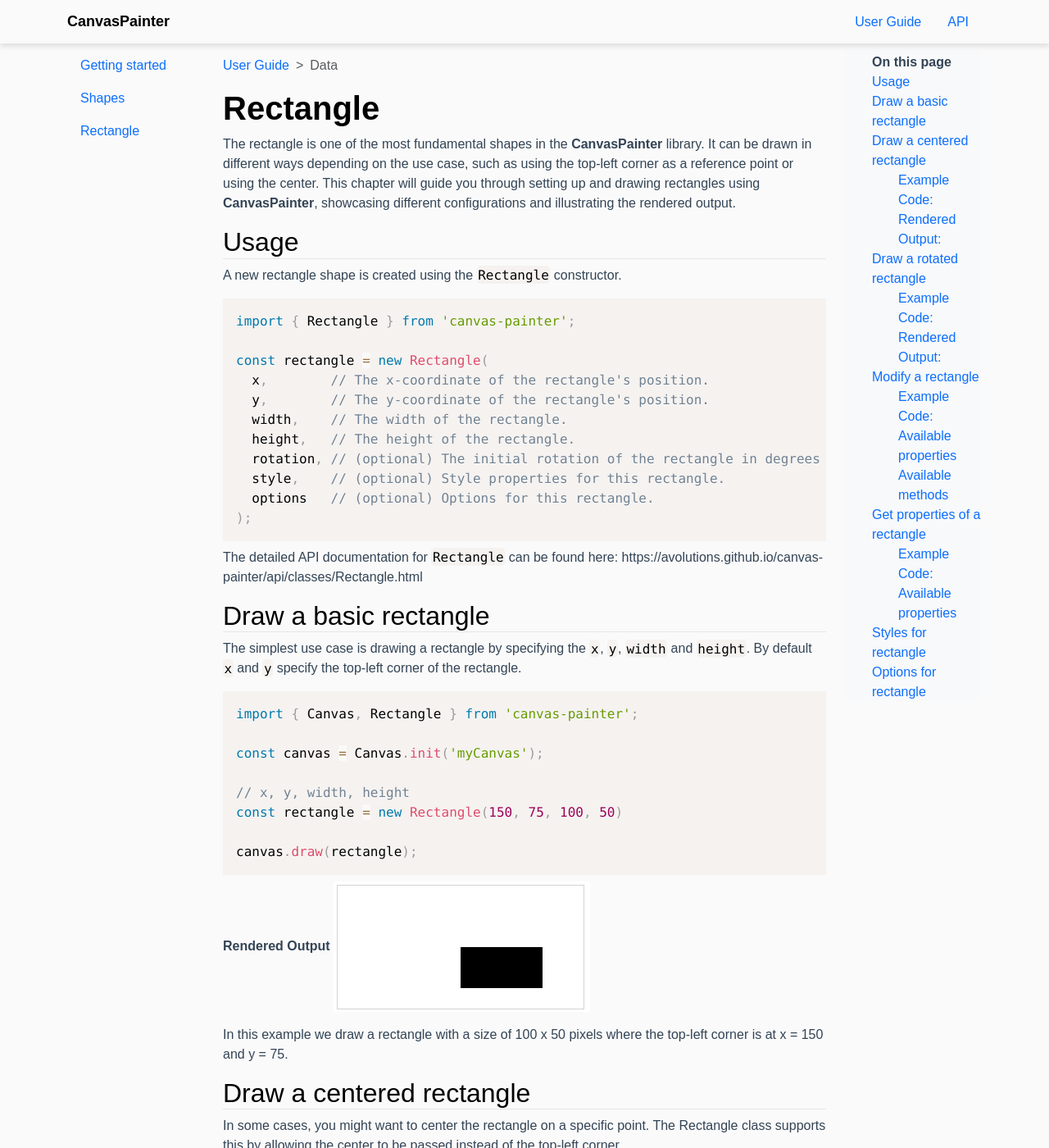
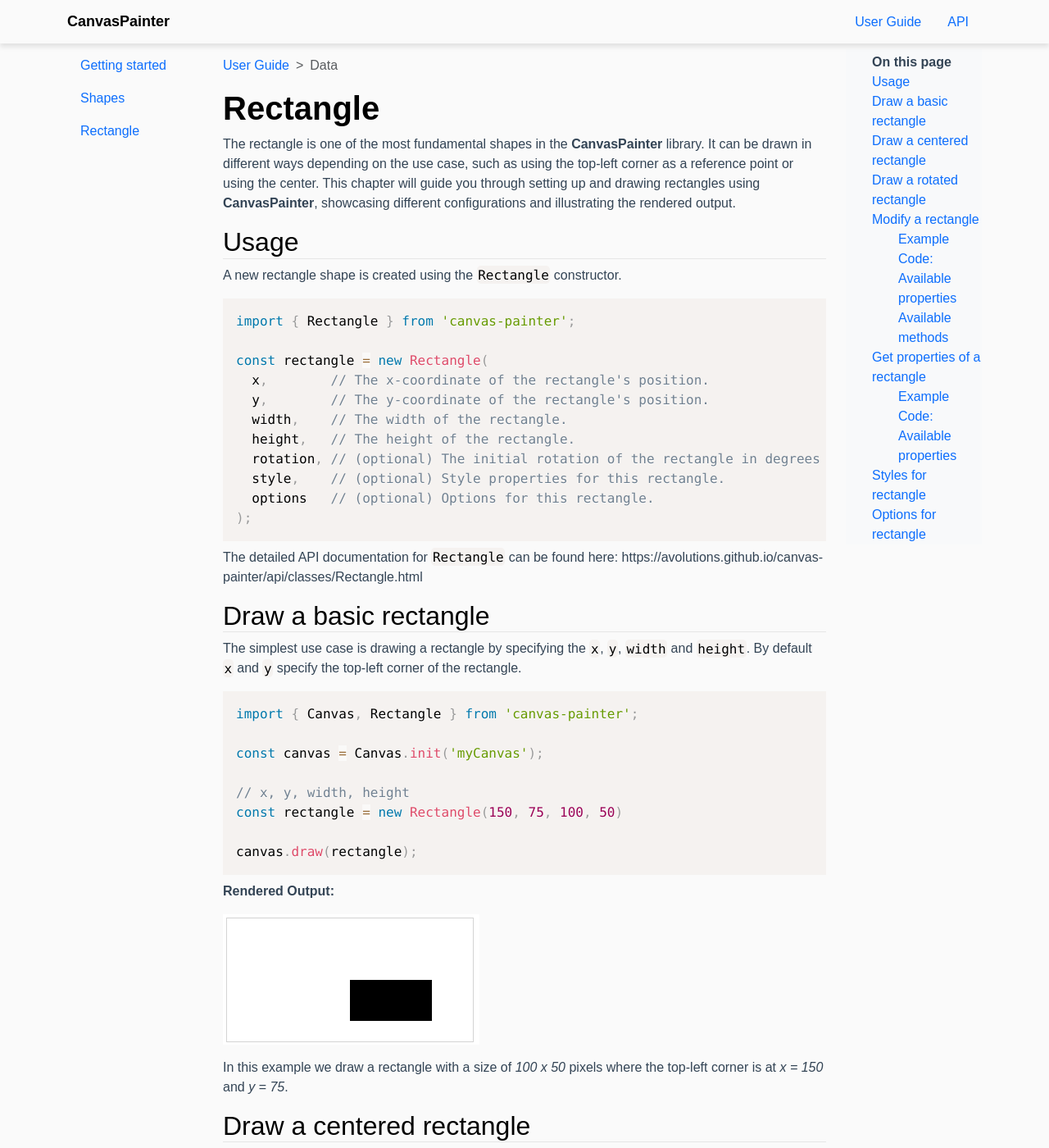
Before and after one commit to avolutions/canvas-painter, a Jekyll site: the page built from docs/rectangle.md, in a window 1280 px wide and 1400 px high. Shown: the whole window at 82% size. Built offline with Jekyll 4.4.1, drawn with Linux system fonts in a browser that asks for light colours; nearby versions of some CDN libraries; our own code applies the rules of GitHub Pages for plain Markdown files; library files that are not in the unit come from our copies; some of the changed text lies outside the part shown.

Commit message:
Work on layout

````diff
--- a/docs/_layouts/default.html
+++ b/docs/_layouts/default.html
@@ -9,72 +9,6 @@
   <link rel="stylesheet" href="{{ '/assets/css/bootstrap.min.css' | relative_url }}">
   <link rel="stylesheet" href="{{ '/assets/css/prism.css' | relative_url }}">
   <link rel="stylesheet" href="{{ '/assets/css/style.css' | relative_url }}">
-
-  <style>
-    body {
-      background-color: #fafafa;
-      color: #334455;
-      font-family: sans-serif;
-      font-size: 12pt;
-    }
-
-    h1, h2, h3, h4, h5, h6 {
-      color: black;
-    }
-
-    header {
-      background-color: #fafafa;
-      box-shadow: 0 4px 6px rgba(0, 0, 0, 0.1);
-      padding: 5pt 0;
-    }
-
-    .sticky-column {
-      position: -webkit-sticky;
-      position: sticky;
-      top: 60px;
-    }
-
-    .logo a{
-      text-decoration: none;
-      font-weight: bold;
-      color: black;
-      font-size: large;
-    }
-
-    nav.main-menu a {
-      padding-left: 0;
-    }
-
-    nav.breadcrumb {
-      --bs-breadcrumb-divider: '>';
-      margin: 15px 0 0 0;
-      padding: 0;
-    }
-
-    .breadcrumb-item a {
-      text-decoration: none;
-    }
-
-    main h1 {
-      font-weight: bold;
-    }
-
-    main h2 {
-      border-bottom: 1px solid #e6e6e6;
-    }
-
-    .on-this-page div {
-      padding-left: 2em;
-    }
-
-    .on-this-page ul {
-      list-style-type: none;
-    }
-
-    .on-this-page a {
-      text-decoration: none;
-    }
-  </style>
 </head>
 <body>
 
--- a/docs/assets/css/style.css
+++ b/docs/assets/css/style.css
@@ -0,0 +1,82 @@
+
+body {
+  background-color: #fafafa;
+  color: #334455;
+  font-family: sans-serif;
+  font-size: 12pt;
+}
+
+h1, h2, h3, h4, h5, h6 {
+  color: black;
+}
+
+header {
+  background-color: #fafafa;
+  box-shadow: 0 4px 6px rgba(0, 0, 0, 0.1);
+  padding: 5pt 0;
+}
+
+th, td {
+  padding: 1pt;
+}
+
+th {
+  background-color: #333;
+  color: white;
+}
+
+td {
+  border: 1px solid #ddd;
+}
+
+tbody tr:nth-child(even) {
+  background-color: #f2f2f2;
+}
+
+.sticky-column {
+  position: -webkit-sticky;
+  position: sticky;
+  top: 60px;
+}
+
+.logo a{
+  text-decoration: none;
+  font-weight: bold;
+  color: black;
+  font-size: large;
+}
+
+nav.main-menu a {
+  padding-left: 0;
+}
+
+nav.breadcrumb {
+  --bs-breadcrumb-divider: '>';
+  margin: 15px 0 0 0;
+  padding: 0;
+}
+
+.breadcrumb-item a {
+  text-decoration: none;
+}
+
+main h1 {
+  font-weight: bold;
+}
+
+main h2 {
+  border-bottom: 1px solid #e6e6e6;
+  margin-top: 1pt;
+}
+
+.on-this-page div {
+  padding-left: 2em;
+}
+
+.on-this-page ul {
+  list-style-type: none;
+}
+
+.on-this-page a {
+  text-decoration: none;
+}
--- a/docs/rectangle.md
+++ b/docs/rectangle.md
@@ -5,17 +5,13 @@
 - [Usage](#usage)
 - [Draw a basic rectangle](#draw-a-basic-rectangle)
 - [Draw a centered rectangle](#draw-a-centered-rectangle)
+- [Draw a rotated rectangle](#draw-a-rotated-rectangle)
+- [Modify a rectangle](#modify-a-rectangle)
   - [Example Code:](#example-code)
-  - [Rendered Output:](#rendered-output)
-- [Draw a rotated rectangle](#draw-a-rotated-rectangle)
-  - [Example Code:](#example-code-1)
-  - [Rendered Output:](#rendered-output-1)
-- [Modify a rectangle](#modify-a-rectangle)
-  - [Example Code:](#example-code-2)
   - [Available properties](#available-properties)
   - [Available methods](#available-methods)
 - [Get properties of a rectangle](#get-properties-of-a-rectangle)
-  - [Example Code:](#example-code-3)
+  - [Example Code:](#example-code-1)
   - [Available properties](#available-properties-1)
 - [Styles for rectangle](#styles-for-rectangle)
 - [Options for rectangle](#options-for-rectangle)
@@ -59,16 +55,15 @@
 canvas.draw(rectangle);
 ```
 
-**Rendered Output**
+**Rendered Output:**
+
 ![Rectangle](./assets/images/rectangle/draw_basis_rectangle.png)
 
-In this example we draw a rectangle with a size of 100 x 50 pixels where the top-left corner is at x = 150 and y = 75.
+In this example we draw a rectangle with a size of _100 x 50_ pixels where the top-left corner is at _x = 150_ and _y = 75_.
 
 ## Draw a centered rectangle
 
 In some cases, you might want to center the rectangle on a specific point. The Rectangle class supports this by allowing the center to be passed instead of the top-left corner.
-
-### Example Code:
 
 ```typescript
 import { Canvas, Rectangle } from 'canvas-painter';
@@ -81,16 +76,15 @@
 canvas.draw(rectangle);
 ```
 
-### Rendered Output:
+**Rendered Output:**
+
 ![Centered Rectangle](./assets/images/rectangle/draw_centered_rectangle.png)
 
-In this example we draw a rectangle with a size of 100 x 50 pixels where the center is at `x` = 150 and `y` = 75 by setting the option `centered`.
+In this example we draw a rectangle with a size of _100 x 50_ pixels where the center is at _x = 150_ and _y = 75_ by setting the option `centered`.
 
 ## Draw a rotated rectangle
 
 In some cases, you may need to draw rectangles at angles other than the default 0 degrees. This can easily be archived by setting the `rotation` via constructor. The `rotation` is defined as degrees in clockwise direction. To rotate counter clockwise just pass a negative value. If `centered` option is specified the rectangle is rotated around the center and not top-left corner.
-
-### Example Code:
 
 ```typescript
 import { Canvas, Rectangle } from 'canvas-painter';
@@ -103,10 +97,11 @@
 canvas.draw(rectangle);
 ```
 
-### Rendered Output:
+**Rendered Output:**
+
 ![Rotated Rectangle](./assets/images/rectangle/draw_rotated_rectangle.png)
 
-In this example, the rectangle is rotated 45 degrees clockwise around its top-left corner.
+In this example, the rectangle is rotated _45 degrees_ clockwise around its top-left corner.
 
 ## Modify a rectangle
 
````
